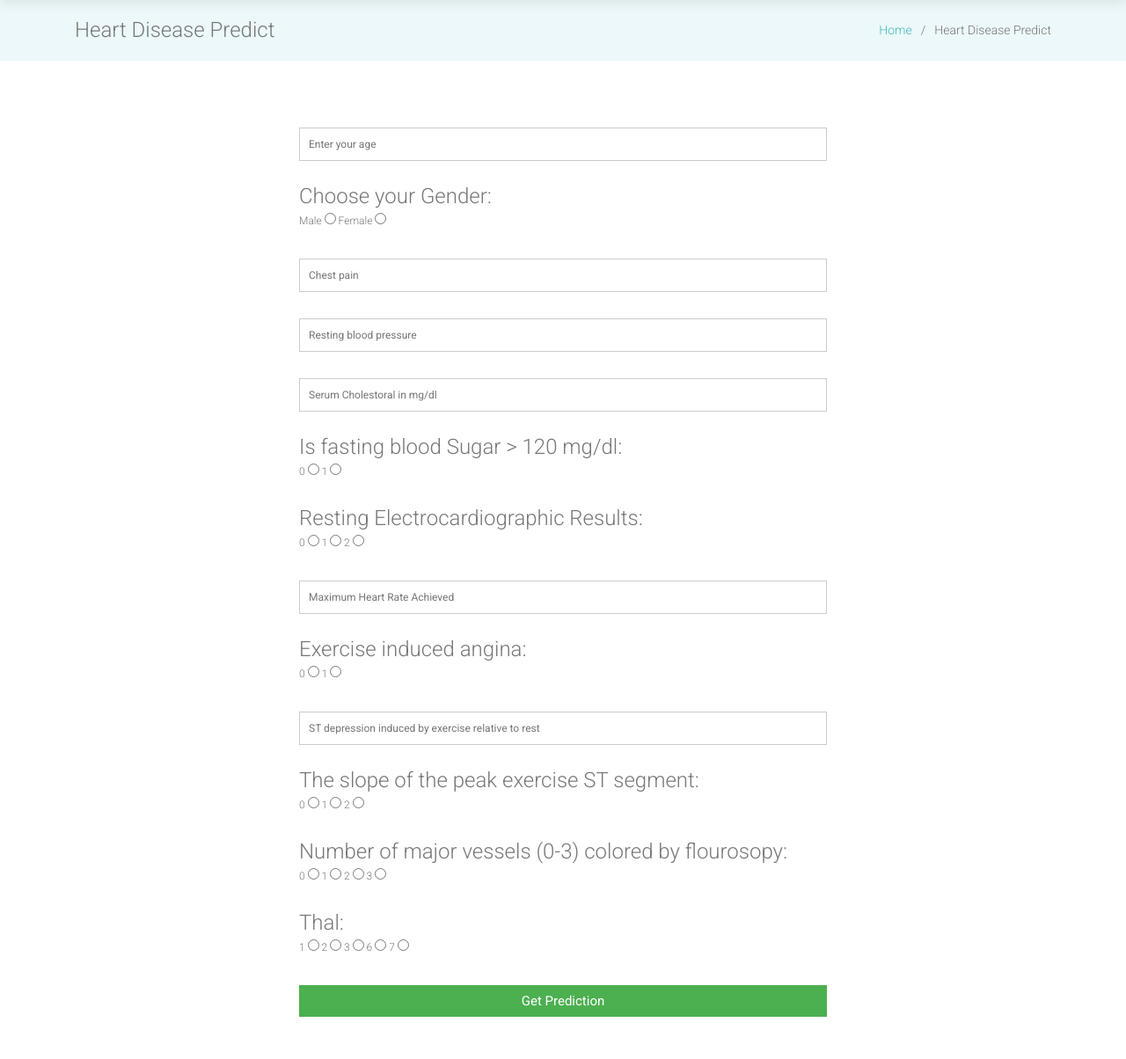
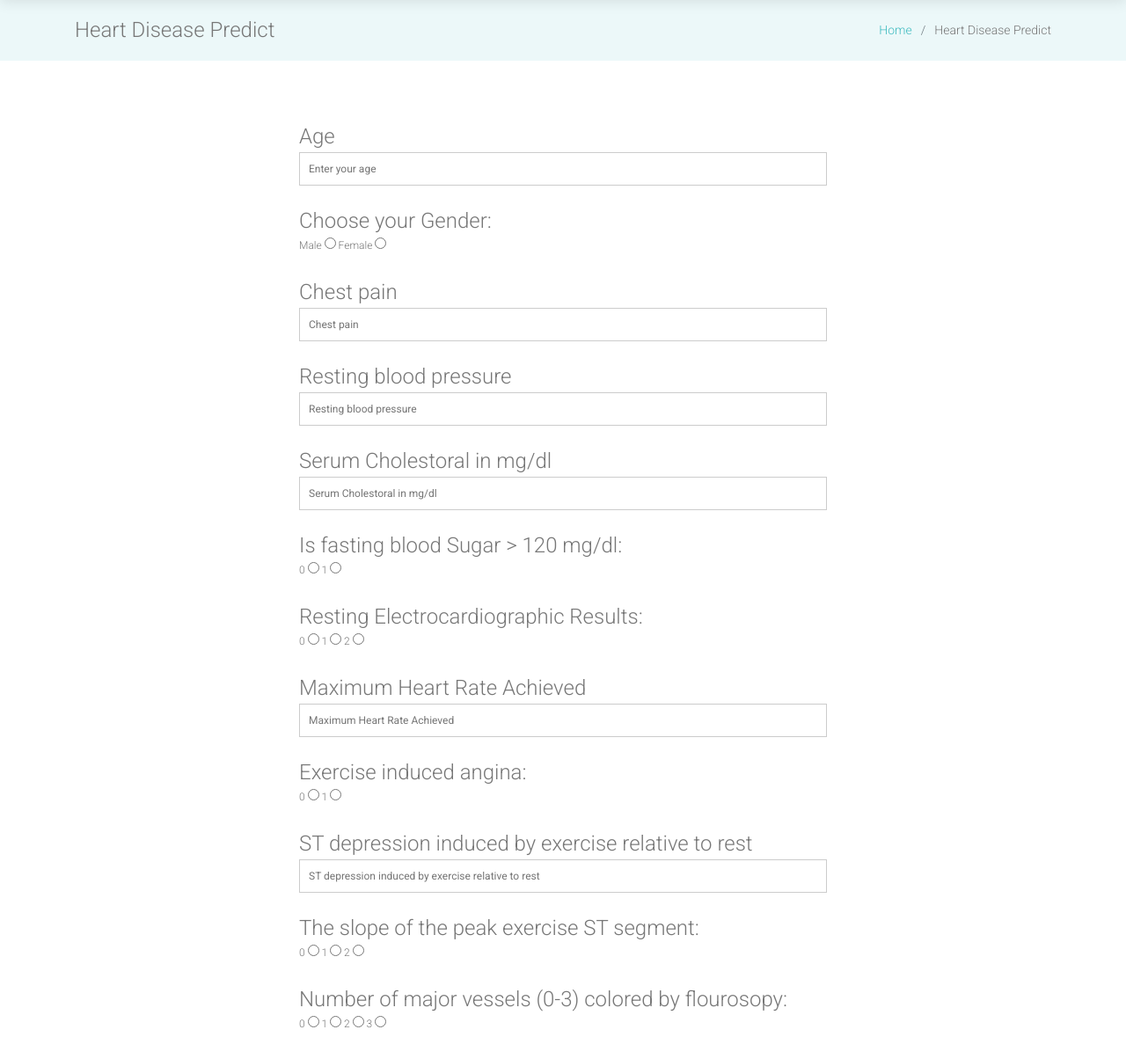
Before and after one commit to Sahil3201/Doctor-Doctor, a Django app: page /predict_heart_disease/ in a window 1280 px wide. Shown: the part 120-1324 px from the top of the page at 88% size. Run offline with Django 3.2, Linux system fonts and the light colour scheme; some libraries are stand-ins or nearby versions.

Commit message:
Changes in predictors pages

```diff
--- a/accounts/templates/accounts/heart_disease_predict.html
+++ b/accounts/templates/accounts/heart_disease_predict.html
@@ -12,31 +12,25 @@
     font-size: 12px;
     line-height: 20px;
     color: #777;
-
  }
-
  .disease_container {
     max-width: 600px;
     width: 100%;
     margin: 0 auto;
     position: relative;
   }
-
  #contact input[type="text"],
   #contact input[type="number"],
-
  #contact textarea,
   #contact button[type="submit"] {
     font: 400 12px/16px "Roboto", Helvetica, Arial, sans-serif;
   }
-
  /* #contact {
     background: #F9F9F9;
     padding: 25px;
     margin: 50px 0;
     box-shadow: 0 0 20px 0 rgba(0, 0, 0, 0.2), 0 5px 5px 0 rgba(0, 0, 0, 0.24);
   } */
-
  fieldset {
     border: medium none !important;
     margin: 0 0 5px;
@@ -44,7 +38,6 @@
     padding: 0;
     width: 100%;
   }
-
  #contact input[type="text"],
   #contact input[type="number"],
   #contact textarea {
@@ -54,13 +47,11 @@
     margin: 0 0 5px;
     padding: 10px;
   }
-
  #contact textarea {
     height: 100px;
     max-width: 100%;
     resize: none;
   }
-
  #contact button[type="submit"] {
     cursor: pointer;
     width: 100%;
@@ -71,14 +62,12 @@
     padding: 10px;
     font-size: 15px;
   }
-
  #contact button[type="submit"]:hover {
     background: #43A047;
     -webkit-transition: background 0.3s ease-in-out;
     -moz-transition: background 0.3s ease-in-out;
     transition: background-color 0.3s ease-in-out;
   }
-
  #contact button[type="submit"]:active {
     box-shadow: inset 0 1px 3px rgba(0, 0, 0, 0.5);
   }
@@ -91,11 +80,10 @@
   <form method="POST" id="contact">
     {% csrf_token %}
     <fieldset>
+      <legend for="age">Age</legend>
       <input type="number" id="age" name="age" placeholder="Enter your age">
     </fieldset>
-
     <br />
-
     <fieldset>
       <legend>Choose your Gender:</legend>
       <label for="male">Male</label>
@@ -103,28 +91,21 @@
       <label for="female">Female</label>
       <input type="radio" name="gender" value="0">
     </fieldset>
-
    <br />
-
    <fieldset>
-      <input type="text" name="cp" placeholder="Chest pain">
+    <legend for="cp">Chest pain</legend>
+      <input type="text" name="cp" id="cp" placeholder="Chest pain">
+    </fieldset>   <br />
+   <fieldset>
+    <legend for="rbp">Resting blood pressure</legend>
+      <input type="text" name="trestbps" id="rbp" placeholder="Resting blood pressure">
     </fieldset>
-
    <br />
-
    <fieldset>
-      <input type="text" name="trestbps" placeholder="Resting blood pressure">
+    <legend for="chol">Serum Cholestoral in mg/dl</legend>
+     <input type="text" id="chol" name="chol" placeholder="Serum Cholestoral in mg/dl">
     </fieldset>
-
    <br />
-
-    <fieldset>
-
-      <input type="text" name="chol" placeholder="Serum Cholestoral in mg/dl">
-    </fieldset>
-
-    <br />
-
    <fieldset>
       <legend>Is fasting blood Sugar > 120 mg/dl:</legend>
       <label for="val_0">0</label>
@@ -132,9 +113,7 @@
       <label for="val_1">1</label>
       <input type="radio" name="fbs" value="1">
     </fieldset>
-
    <br />
-
    <fieldset>
       <legend>Resting Electrocardiographic Results:</legend>
       <label for="restecg_0">0</label>
@@ -144,15 +123,12 @@
       <label for="restecg_2">2</label>
       <input type="radio" name="restecg" value="2">
     </fieldset>
-
    <br />
-
    <fieldset>
-      <input type="text" name="lach" placeholder="Maximum Heart Rate Achieved">
+    <legend for="mhra">Maximum Heart Rate Achieved</legend>
+      <input type="text" id="mhra" name="lach" placeholder="Maximum Heart Rate Achieved">
     </fieldset>
-
    <br />
-
    <fieldset>
       <legend>Exercise induced angina:</legend>
       <label for="eia_1">0</label>
@@ -160,15 +136,12 @@
       <label for="eia_1">1</label>
       <input type="radio" name="exang" value="1">
     </fieldset>
-
    <br />
-
    <fieldset>
+    <legend for="oldpeak">ST depression induced by exercise relative to rest</legend>
       <input type="text" id="oldpeak" name="oldpeak" placeholder="ST depression induced by exercise relative to rest">
     </fieldset>
-
    <br />
-
    <fieldset>
       <legend>The slope of the peak exercise ST segment:</legend>
       <label for="slope_0">0</label>
@@ -178,9 +151,7 @@
       <label for="slope_2">2</label>
       <input type="radio" name="slope" value="2">
     </fieldset>
-
    <br />
-
    <fieldset>
       <legend>Number of major vessels (0-3) colored by flourosopy:</legend>
       <label for="ca_0">0</label>
@@ -192,9 +163,7 @@
       <label for="ca_3">3</label>
       <input type="radio" name="ca" value="3">
     </fieldset>
-
    <br />
-
    <fieldset>
       <legend>Thal:</legend>
       <label for="thal_1">1</label>
@@ -208,9 +177,7 @@
       <label for="thal_7">7</label>
       <input type="radio" name="thal" value="7">
     </fieldset>
-
    <br />
-
    <button type="submit">Get Prediction</button>
   </form>
 </div>
--- a/accounts/templates/accounts/predict_diabetes.html
+++ b/accounts/templates/accounts/predict_diabetes.html
@@ -103,7 +103,6 @@
     <br /><fieldset><label for="dpf">Diabetes</label><input id="dpf" type="text" name="dpf" placeholder="Diabetes pedigree function">  </fieldset>
     <br /><fieldset><label for="age">Enter</label><input id="age" type="number" name="age" placeholder="Enter your age">  </fieldset>
 
-
     <button type="submit">Get Prediction</button>
   </form>
 </div>
```
Lines whose indentation alone changed are shown as unchanged.
